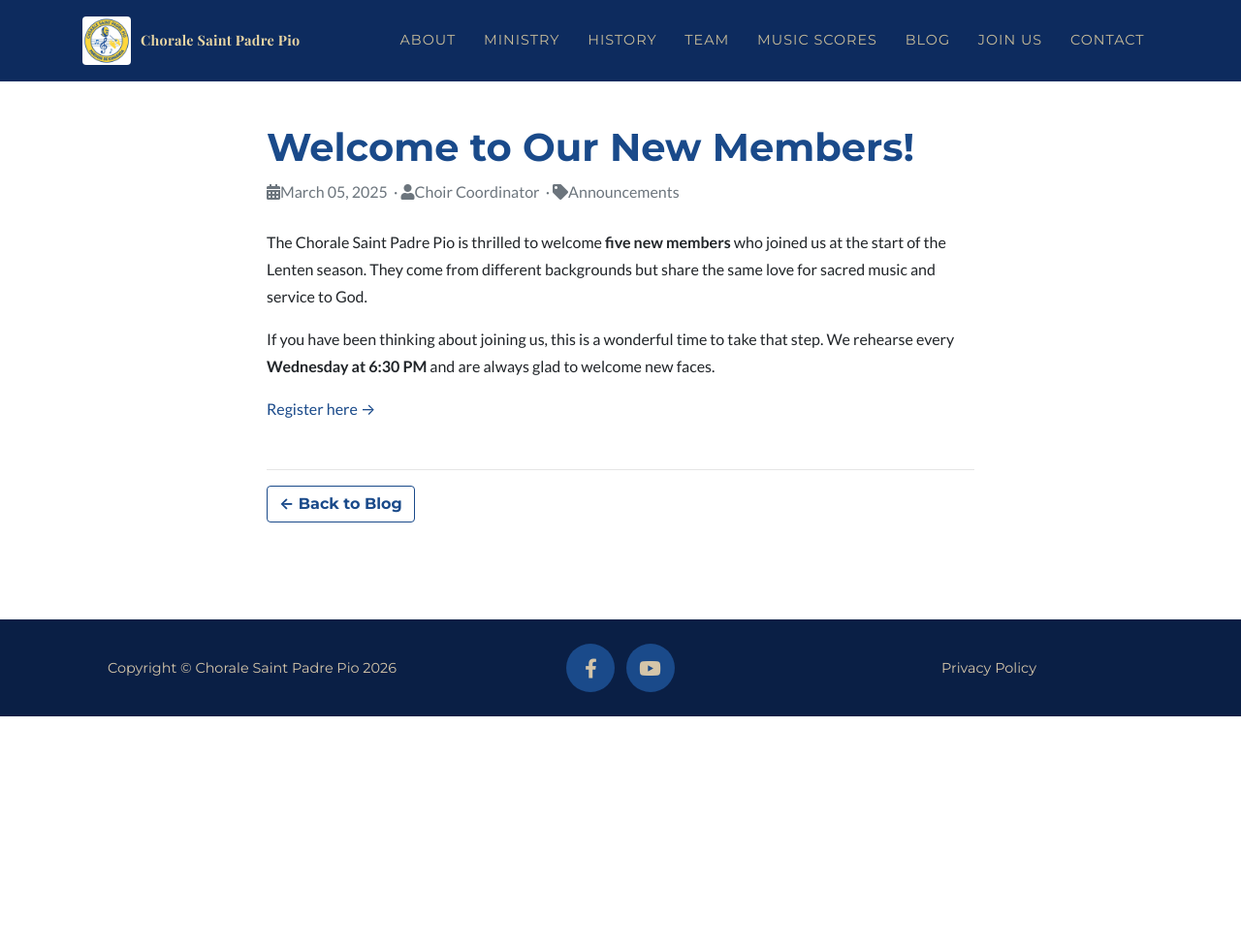
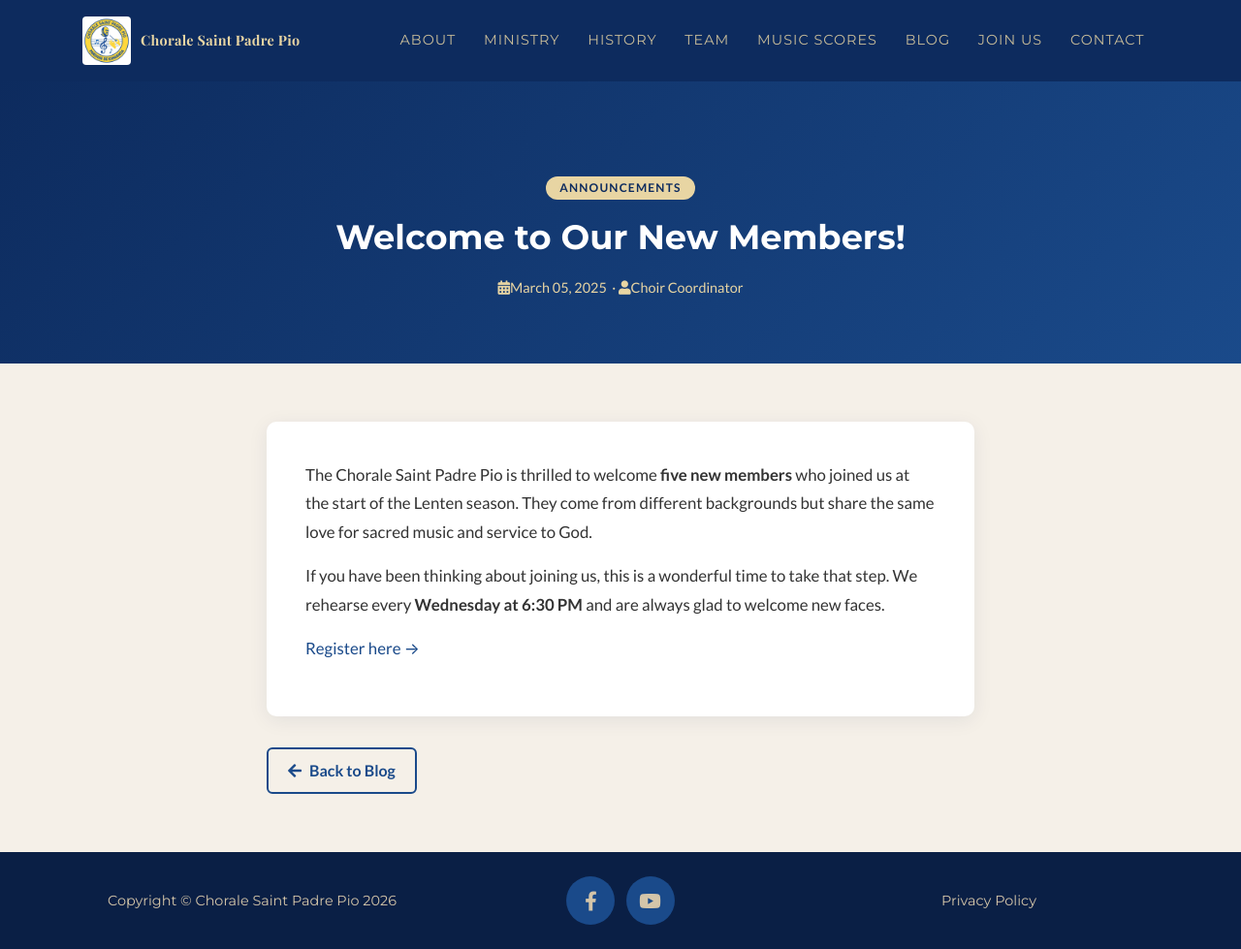
Before and after one commit to st-ppchoir/padrepiochoir, a Jekyll site: the page built from _posts/2025-03-05-new-members-welcome.md, in a window 1280 px wide and 979 px high. Shown: the whole window at 97% size. Built offline with Jekyll 4.4.1, drawn with Linux system fonts in a browser that asks for light colours; some web fonts are replaced.

Commit message:
Enhance post layout with improved styling and structure

```diff
--- a/_layouts/post.html
+++ b/_layouts/post.html
@@ -1,28 +1,40 @@
 ---
 layout: default
 ---
-<section class="page-section pt-5">
+<!-- Post Header -->
+<div style="background:linear-gradient(135deg,#0d2b5e,#1a4a8a);padding:100px 0 50px;text-align:center;color:#f5f0e8;">
+  <div class="container">
+    {% if page.category %}
+    <span style="display:inline-block;background:#e8d5a3;color:#0d2b5e;font-size:0.75rem;font-weight:700;letter-spacing:0.1em;padding:3px 14px;border-radius:20px;text-transform:uppercase;margin-bottom:16px;">{{ page.category }}</span>
+    {% endif %}
+    <h1 style="font-size:2.2rem;font-weight:700;color:#fff;max-width:800px;margin:0 auto 16px;line-height:1.3;">{{ page.title }}</h1>
+    <p style="color:#e8d5a3;font-size:0.9rem;">
+      <i class="fas fa-calendar-alt me-1"></i>{{ page.date | date: "%B %d, %Y" }}
+      {% if page.author %}&nbsp;·&nbsp;<i class="fas fa-user me-1"></i>{{ page.author }}{% endif %}
+    </p>
+  </div>
+</div>
+
+<!-- Post Content -->
+<section style="padding:60px 0;background:#f5f0e8;">
   <div class="container">
     <div class="row justify-content-center">
       <div class="col-lg-8">
-        <article>
-          <h1 style="color:#1a4a8a;">{{ page.title }}</h1>
-          <p class="text-muted mb-4">
-            <i class="fas fa-calendar-alt me-1"></i>{{ page.date | date: "%B %d, %Y" }}
-            {% if page.author %}&nbsp;·&nbsp;<i class="fas fa-user me-1"></i>{{ page.author }}{% endif %}
-            {% if page.category %}&nbsp;·&nbsp;<i class="fas fa-tag me-1"></i>{{ page.category }}{% endif %}
-          </p>
-          {% if page.image %}
-          <img src="{{ page.image | relative_url }}" class="img-fluid rounded mb-4 w-100" alt="{{ page.title }}" style="max-height:400px;object-fit:cover;">
-          {% endif %}
-          <div class="post-content">
-            {{ content }}
-          </div>
-          <hr class="mt-5">
-          <div class="d-flex justify-content-between">
-            <a href="/blog/" class="btn btn-outline-primary">← Back to Blog</a>
-          </div>
-        </article>
+
+        {% if page.image %}
+        <img src="{{ page.image }}" alt="{{ page.title }}" style="width:100%;max-height:420px;object-fit:cover;border-radius:10px;margin-bottom:2rem;box-shadow:0 8px 30px rgba(13,43,94,0.15);">
+        {% endif %}
+
+        <div style="background:#fff;border-radius:10px;padding:2.5rem;box-shadow:0 4px 20px rgba(13,43,94,0.08);font-size:1.05rem;line-height:1.85;color:#333;">
+          {{ content }}
+        </div>
+
+        <!-- Back button -->
+        <div style="margin-top:2rem;">
+          <a href="/blog/" style="display:inline-flex;align-items:center;gap:8px;color:#1a4a8a;font-weight:700;text-decoration:none;padding:10px 20px;border:2px solid #1a4a8a;border-radius:6px;transition:all 0.2s;" onmouseover="this.style.background='#1a4a8a';this.style.color='#f5f0e8';" onmouseout="this.style.background='';this.style.color='#1a4a8a';">
+            <i class="fas fa-arrow-left"></i> Back to Blog
+          </a>
+        </div>
       </div>
     </div>
   </div>
```
